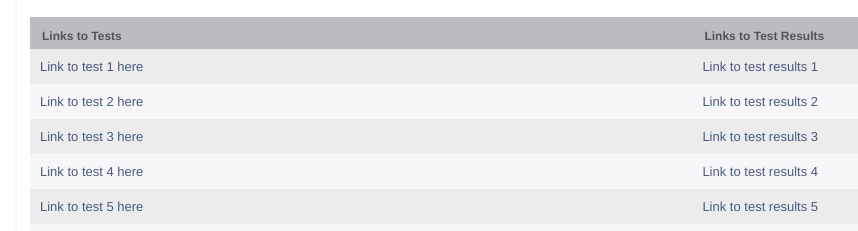
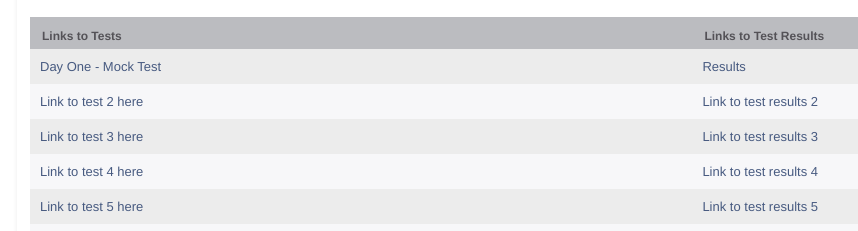
Before and after one commit to lindsayhampton/WIU, a plain HTML site: page lab1/index.html in a window 1280 px wide. Shown: the part 472-703 px from the top of the page, 130-988 px from the left. Drawn offline with Linux system fonts and the light colour scheme.

Commit message:
added test

```diff
--- a/lab1/index.html
+++ b/lab1/index.html
@@ -47,8 +47,8 @@
        </thead>
        <tbody>
           <tr class="odd">
-             <td><a href="#">Link to test 1 here</a></td>
-             <td><a href="">Link to test results 1</a></td>
+             <td><a href="https://usabilityhub.com/do/c729b5f6a3c4/86fd">Day One - Mock Test</a></td>
+             <td><a href="https://usabilityhub.com/tests/c729b5f6a3c4/results">Results</a></td>
           </tr>
           <tr>
              <td><a href="#">Link to test 2 here</a></td>
```
